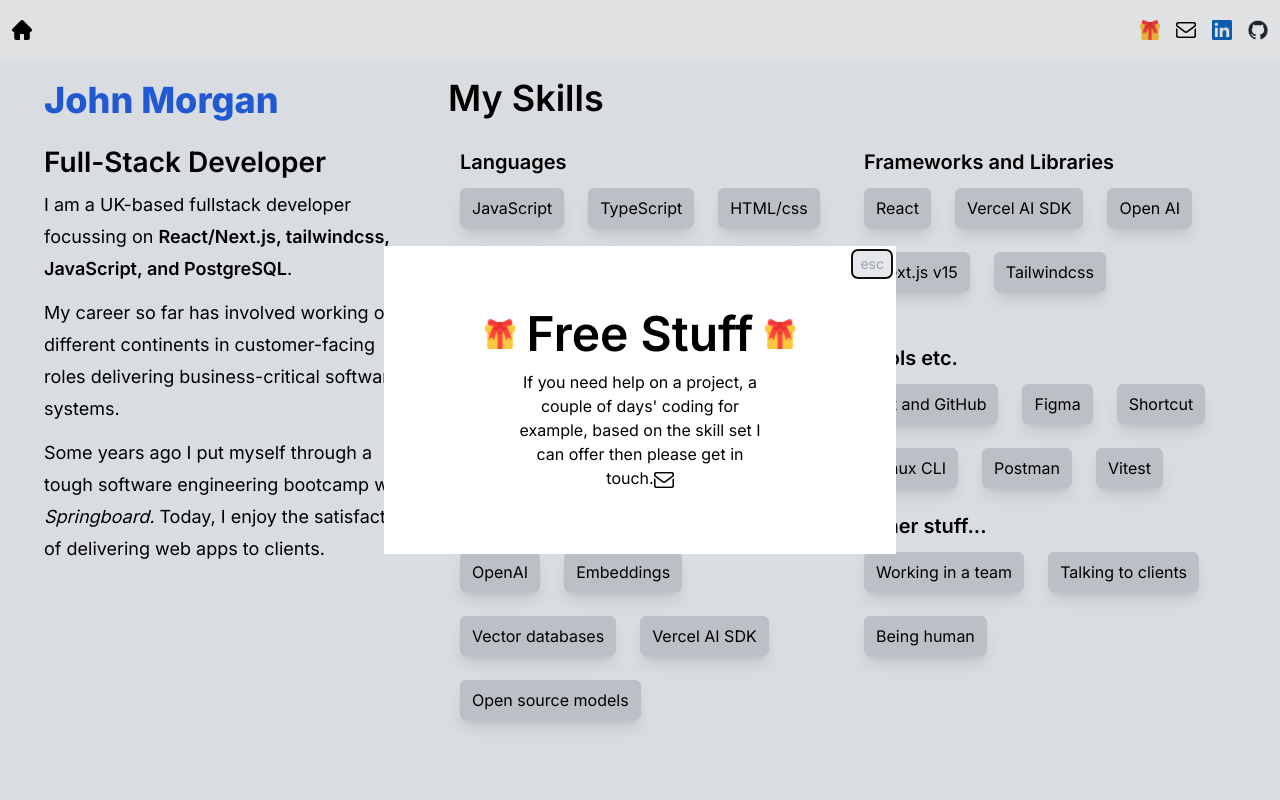
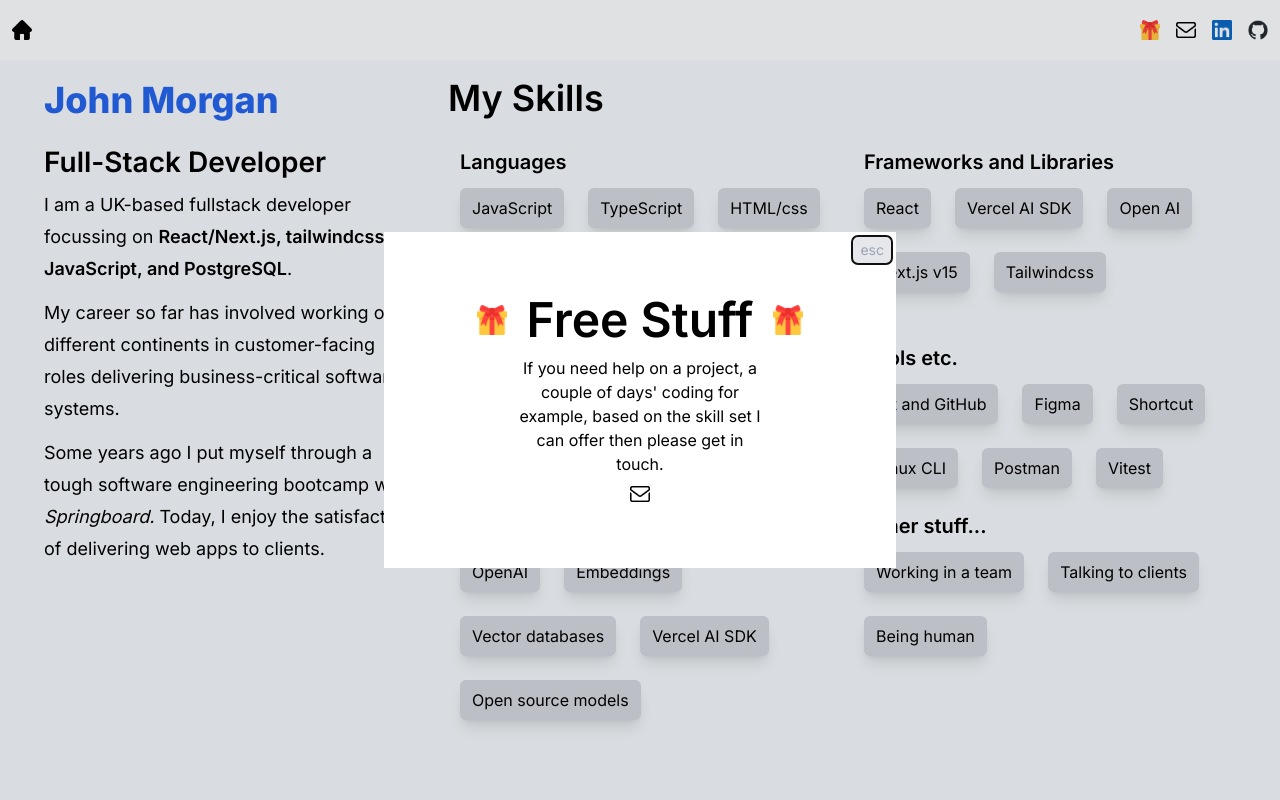
Before and after one commit to johnhm22/iamjohn, a Next.js app: page / in a window 1280 px wide. Both pictures are taken after a click on the picture 1150 px from the left and 30 px from the top of the page. Shown: the top 800 px of the page. Built offline with nearby package versions, Linux system fonts and the light colour scheme.

Commit message:
Adjusting tailwind settings to improve display at different screen widths

```diff
--- a/app/components/FreeStuff.tsx
+++ b/app/components/FreeStuff.tsx
@@ -13,7 +13,7 @@ const FreeStuff = () => {
           height={30}
           width={30}
         />{" "}
-        <h2 className="text-3xl md:text-5xl font-semibold">Free Stuff</h2>
+        <h2 className="text-3xl lg:text-5xl font-semibold mx-2">Free Stuff</h2>
         <Image
           alt="giftbox"
           className="object-contain"
@@ -23,7 +23,7 @@ const FreeStuff = () => {
           sizes="(max-width: 768px) 100vw, (max-width: 1200px) 50vw, 33vw"
         />
       </div>
-      <p className="w-1/2 mt-3 leading-6">
+      <p className="md:w-1/2 w-4/5 mt-3 leading-6">
         If you need help on a project, a couple of days&apos; coding for
         example, based on the skill set I can offer then{" "}
         <Link
@@ -34,7 +34,7 @@ const FreeStuff = () => {
           <>
             <Image
               alt="inbox"
-              className="inline object-contain"
+              className="block mx-auto object-contain mt-2"
               src="/inbox.png"
               height={20}
               width={20}
```
